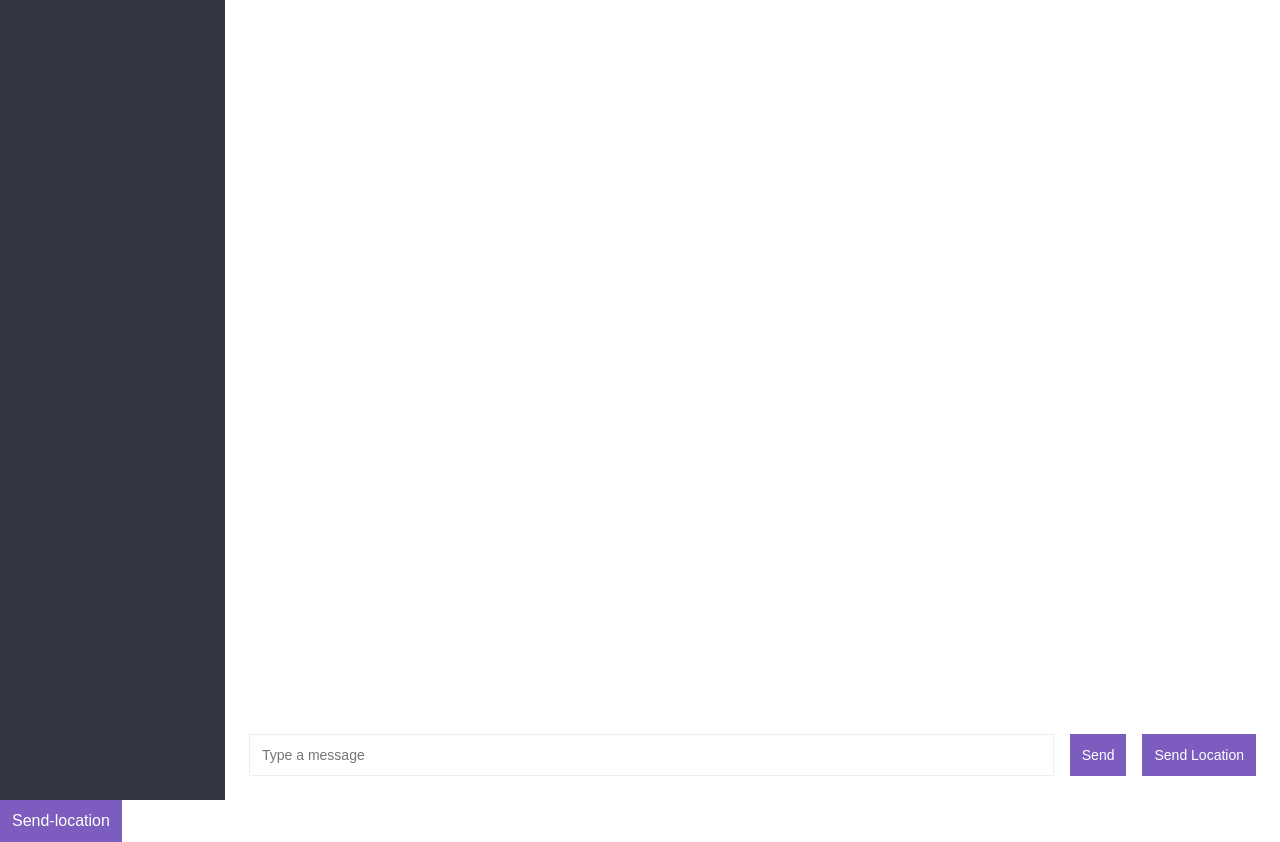
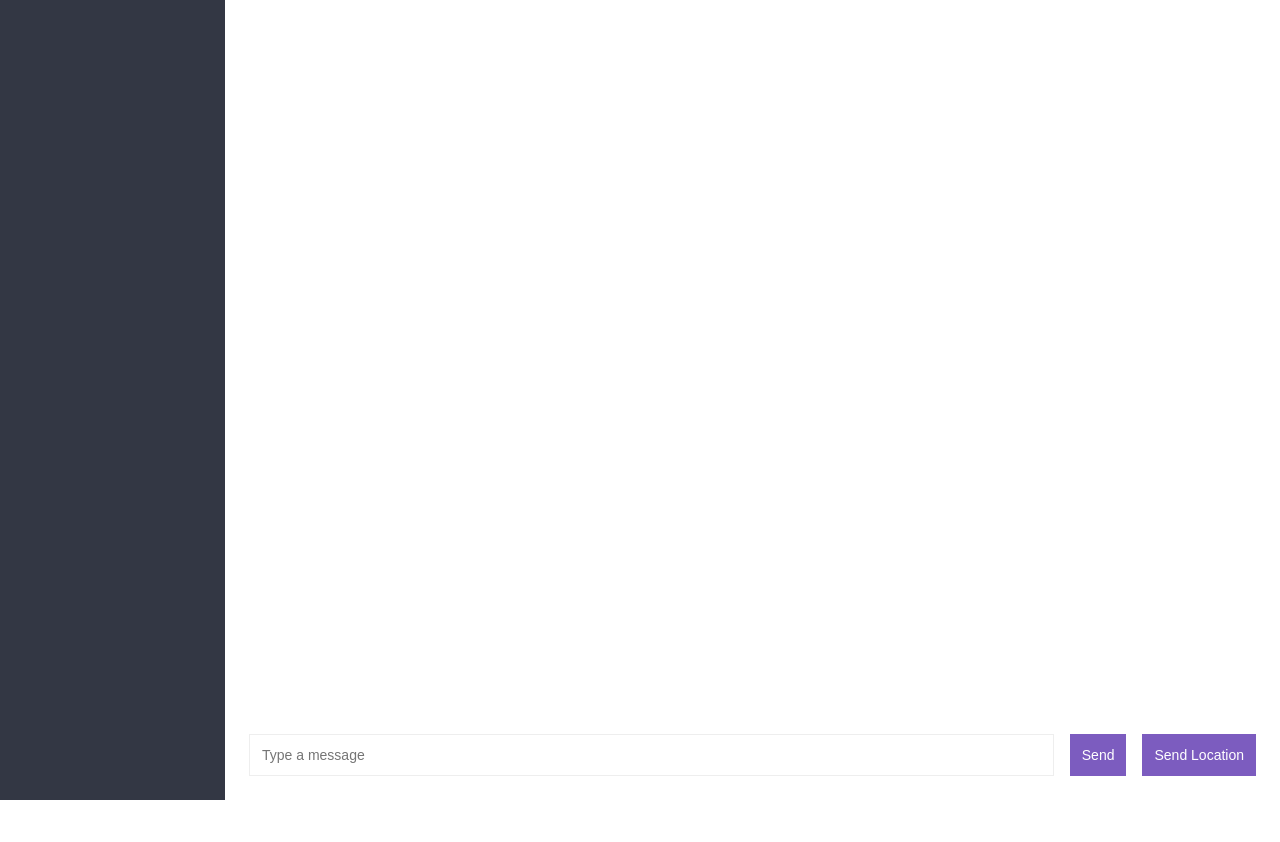
Before and after one commit to VvkSingh98765/node-chat-app, a website: page public/chat.html in a window 1280 px wide. After the commit the page ends 800 px from the top, so only its background shows below. Drawn offline with nearby package versions, Linux system fonts and the light colour scheme; no server answers.

Commit message:
send Button fixed

```diff
--- a/public/chat.html
+++ b/public/chat.html
@@ -24,8 +24,6 @@
                 </form>
                 <button id="send-location">Send Location</button>
             </div>
-
-
 
         </div>
 
@@ -62,7 +60,6 @@
         </ul>
     </script>
 
-    <button id="send-location">Send-location</button>
 
 
     <script src="https://cdnjs.cloudflare.com/ajax/libs/mustache.js/3.0.1/mustache.min.js"></script>
```
